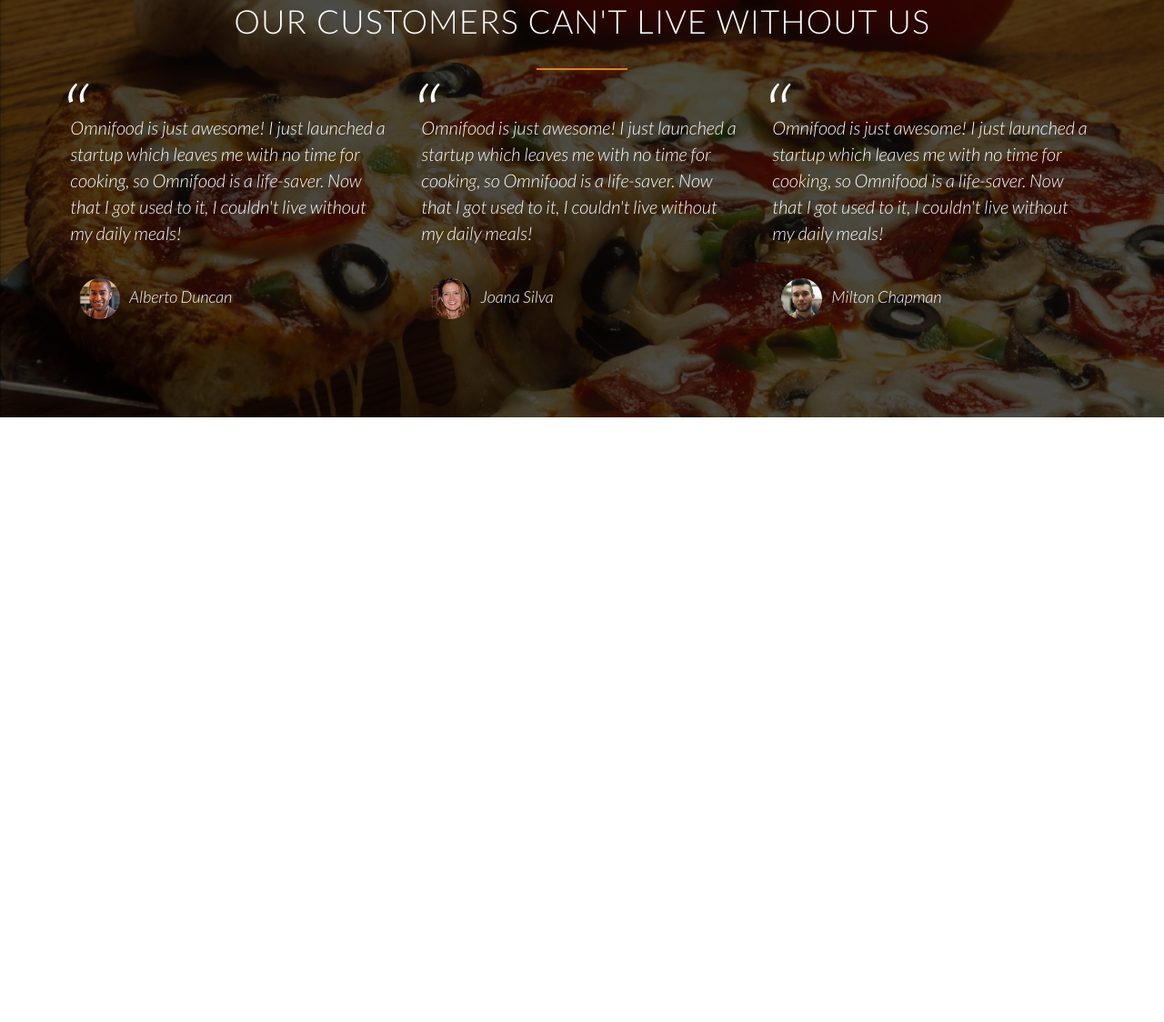
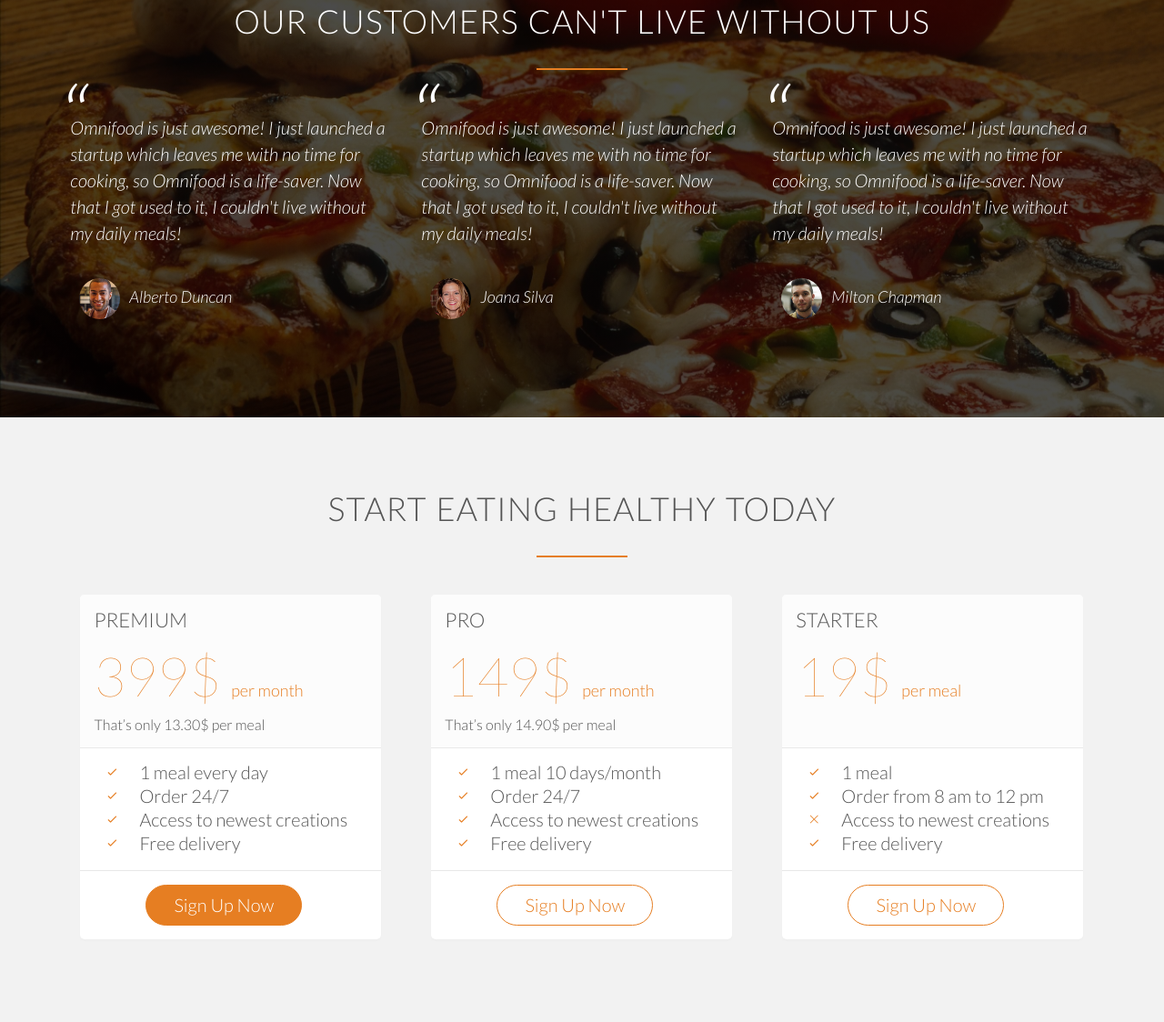
Before and after one commit to badjatya/omni-food, a plain HTML site: page index.html in a window 1280 px wide. Shown: the part 3418-4542 px from the top of the page at 91% size. Before the commit the page ends 3877 px from the top, so only its background shows below. Drawn offline with Linux system fonts and the light colour scheme; files whose address does not match are found by name.

Commit message:
Section Sign up

```diff
--- a/index.html
+++ b/index.html
@@ -327,5 +327,92 @@
     <!-- ---------- SECTION TESTIMONIALS ENDS -----------  -->
 
 
+    <!-- ---------- SECTION SIGN-UP STARTS -----------  -->
+    <section class="section-plans">
+        <div class="row">
+            <h2>Start eating healthy today</h2>
+        </div>
+
+        <div class="row">
+            <div class="col span-1-of-3">
+                <div class="plan-box">
+                    <div>
+                        <h3>Premium</h3>
+                        <p class="plan-price">399$ <span>per month</span></p>
+                        <p class="plan-price-month">That’s only 13.30$ per meal</p>
+                    </div>
+
+                    <div>
+                        <ul>
+                            <li><i class="ion-ios-checkmark-empty icon-small"></i>1 meal every day</li>
+                            <li><i class="ion-ios-checkmark-empty icon-small"></i>Order 24/7</li>
+                            <li><i class="ion-ios-checkmark-empty icon-small"></i>Access to newest creations</li>
+                            <li><i class="ion-ios-checkmark-empty icon-small"></i>Free delivery</li>
+                        </ul>
+                    </div>
+
+                    <div>
+                        <a href="#" class="btn btn-full">Sign Up Now</a>
+                    </div>
+
+                </div>
+
+
+            </div>
+
+            <div class="col span-1-of-3">
+                <div class="plan-box">
+
+                    <div>
+                        <h3>Pro</h3>
+                        <p class="plan-price">149$ <span>per month</span></p>
+                        <p class="plan-price-month">That’s only 14.90$ per meal</p>
+                    </div>
+                    <div>
+                        <ul>
+                            <li><i class="ion-ios-checkmark-empty icon-small"></i>1 meal 10 days/month</li>
+                            <li><i class="ion-ios-checkmark-empty icon-small"></i>Order 24/7</li>
+                            <li><i class="ion-ios-checkmark-empty icon-small"></i>Access to newest creations</li>
+                            <li><i class="ion-ios-checkmark-empty icon-small"></i>Free delivery</li>
+                        </ul>
+                    </div>
+
+                    <div>
+                        <a href="#" class="btn btn-ghost">Sign Up Now</a>
+                    </div>
+
+                </div>
+
+
+            </div>
+
+            <div class="col span-1-of-3">
+                <div class="plan-box">
+                    <div>
+                        <h3>Starter</h3>
+                        <p class="plan-price">19$ <span>per meal</span></p>
+                        <p class="plan-price-month">&nbsp;</p>
+                    </div>
+                    <div>
+                        <ul>
+                            <li><i class="ion-ios-checkmark-empty icon-small"></i>1 meal</li>
+                            <li><i class="ion-ios-checkmark-empty icon-small"></i>Order from 8 am to 12 pm</li>
+                            <li><i class="ion-ios-close-empty icon-small"></i>Access to newest creations</li>
+                            <li><i class="ion-ios-checkmark-empty icon-small"></i>Free delivery</li>
+                        </ul>
+                    </div>
+
+                    <div>
+                        <a href="#" class="btn btn-ghost">Sign Up Now</a>
+                    </div>
+
+                </div>
+
+            </div>
+        </div>
+    </section>
+    <!-- ---------- SECTION SIGN-UP ENDS -----------  -->
+
+
 </body>
 </html>
--- a/resources/css/style.css
+++ b/resources/css/style.css
@@ -370,3 +370,56 @@
 }
 
 /* -------------SECTION STEPS ENDS-------------  */
+
+
+/* -------------SECTION SIGN-UP ENDS-------------  */
+.section-plans{
+    background-color: #f2f2f2;
+}
+
+.plan-box{
+    background-color: #fff;
+    border-radius: 5px;
+    margin-left: 5%;
+    width: 90%;
+    box-shadow: 0 2px 2px #efefef;
+}
+
+.plan-box div{
+    padding: 15px;
+    border-bottom: 1px solid #e8e8e8;
+
+}
+
+
+.plan-price{
+    color: #e67e22;
+    font-size: 300%;
+    font-weight: 100;
+    margin-bottom: 10px;
+}
+
+.plan-price span{
+    font-size: 30%;
+    font-weight: 300;
+}
+
+.plan-price-month{
+    font-size: 80%;
+}
+
+.plan-box ul{
+    list-style: none;
+}
+
+.plan-box div:first-child{
+    background-color: #fcfcfc;
+    border-top-left-radius: 5px;
+    border-top-right-radius: 5px;
+}
+
+.plan-box div:last-child{
+    text-align: center;
+    border-bottom: 0;
+}
+/* -------------SECTION SIGN-UP STARTS-------------  */
```
